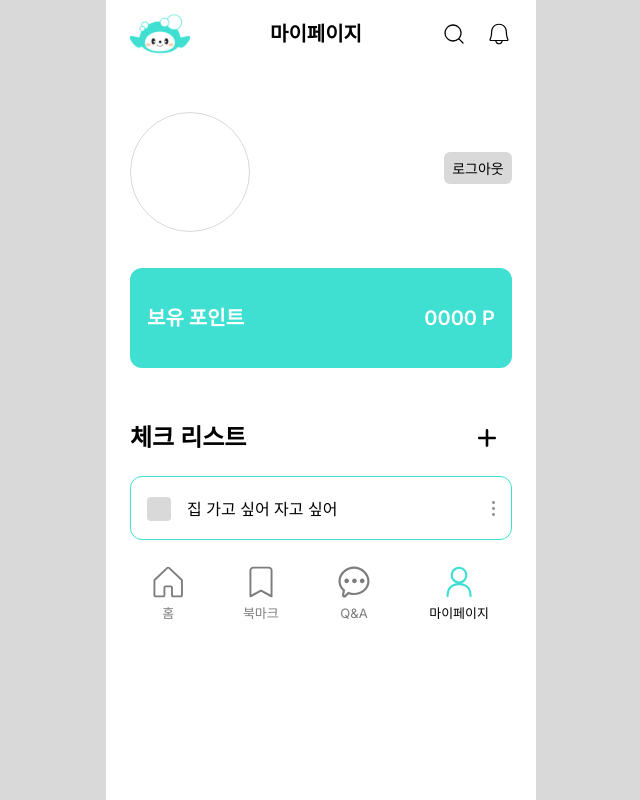
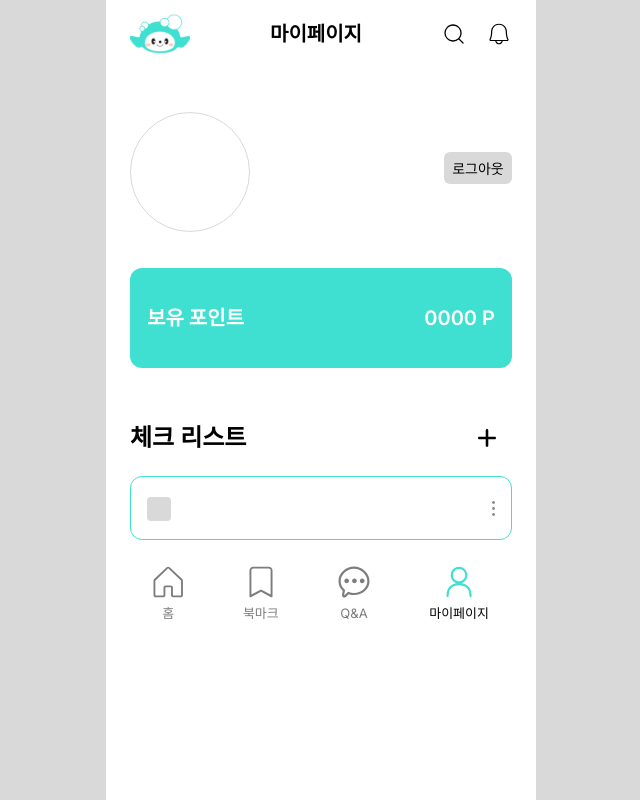
Before and after one commit to 9oormthon-univ/2024_BEOTKKOTTHON_TEAM_22_FE, a Next.js app: page /mypage in a window 1280 px wide. Shown: the whole page, without its empty margins (319-959 px from the left). Built offline with nearby package versions, Linux system fonts and the light colour scheme.

Commit message:
feat: 체크리스트 작성 기능 추가

```diff
--- a/src/components/myPage/CheckList.tsx
+++ b/src/components/myPage/CheckList.tsx
@@ -1,13 +1,28 @@
 'use client';
 import { AddIcon, TodoMenuIcon } from '@/components/common/Icons';
 import CheckListEdit from '@/components/myPage/CheckListEdit';
-import {  useState } from 'react';
+import { useEffect, useState } from 'react';
 
 
 
 export default function CheckList() {
   const [showPopup, setShowPopup] = useState(false);
   const [isAdd, setIsAdd]=useState(false);
+  const [inputValue, setInputValue] = useState('');
+
+  const handleInputChange = (event: React.ChangeEvent<HTMLInputElement>) => {
+    setInputValue(event.target.value);
+  };
+
+  const handleInputKeyPress = (event: React.KeyboardEvent<HTMLInputElement>) => {
+    if (event.key === 'Enter') {
+      handleInputSubmit();
+    }
+  };
+  const handleInputSubmit = () => {
+    setIsAdd(!isAdd)
+  };
+
   const handleShowPopup = () => {
     setShowPopup(!showPopup);
   };
@@ -15,6 +30,9 @@ export default function CheckList() {
   const handleAddList =()=>{
     setIsAdd(!isAdd)
   }
+
+  useEffect(() => {
+  }, []);
 
   return (
     <>
@@ -32,10 +50,12 @@ export default function CheckList() {
             type={'checkbox'}
             className={'my-[20px] mx-[16px] size-[24px] appearance-none rounded-[4px] bg-lightGray checked:bg-mint checked:border-transparent'} />
           {isAdd ?
-            <input type={'text'} className={'flex-1 '} />
-            : <div className={'flex-1 w-[100%] py-5 '}>
-              집 가고 싶어 자고 싶어
-          </div>}
+            <input type={'text'}
+                   value={inputValue}
+                   onChange={handleInputChange}
+                   onKeyDown={handleInputKeyPress}
+                   className={'flex-1 w-[100%] overflow-wrap'} />
+            : <div className={'flex-1 w-[100%] py-5 overflow-wrap '}>{inputValue}</div>}
 
           <div onClick={handleShowPopup} className={'my-[24px] mx-[16px] justify-center'}>
             <TodoMenuIcon />
```
